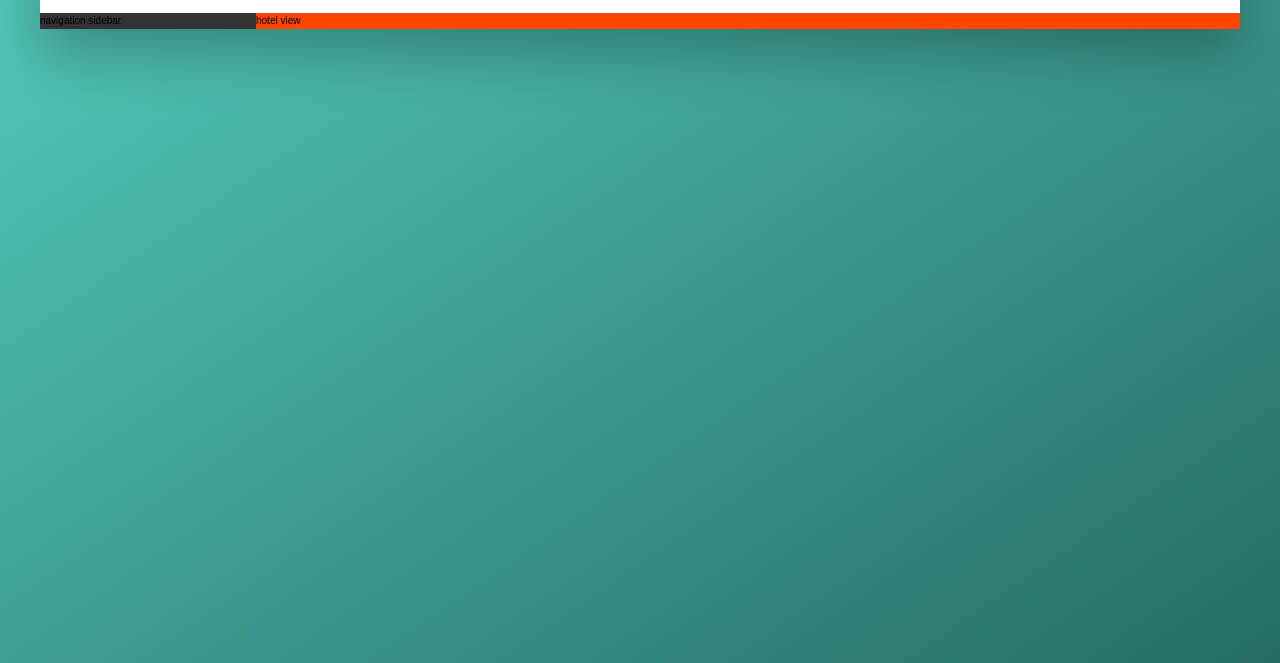
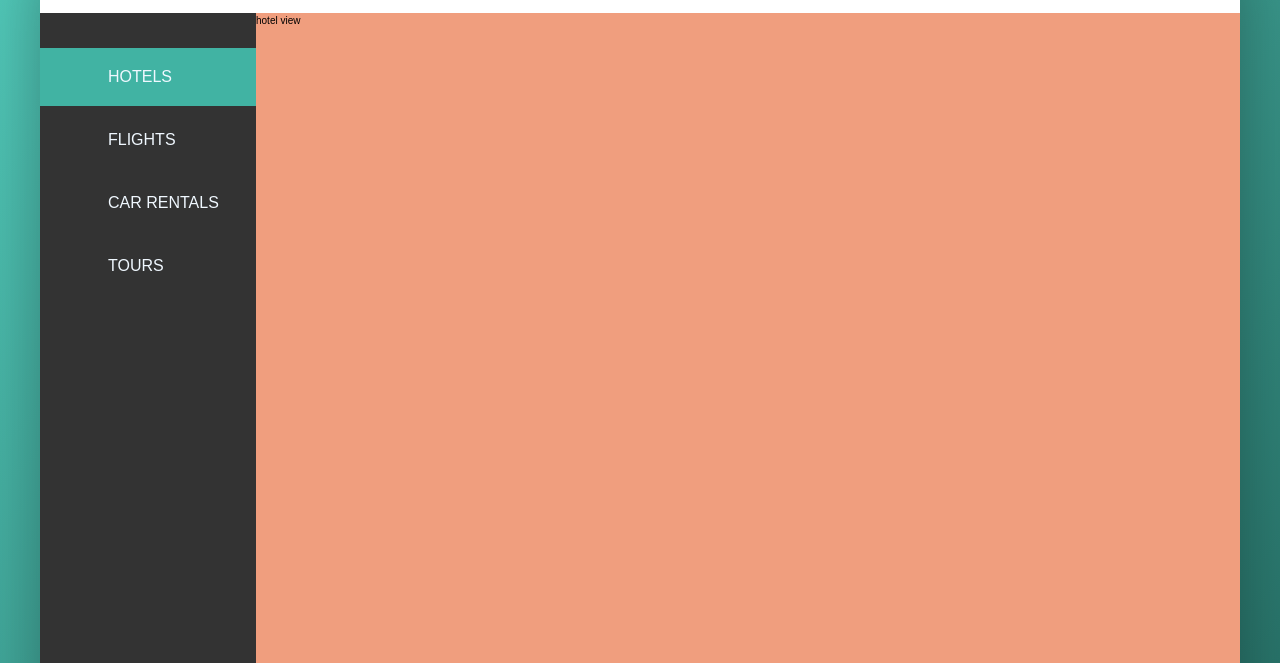
Before and after one commit to sahilrajdk/booking-website, a website: page index.html in a window 1280 px wide. Shown: the part 137-800 px from the top of the page. Drawn offline with Linux system fonts and the light colour scheme.

Commit message:
sidebar complete

```diff
--- a/index.html
+++ b/index.html
@@ -51,7 +51,43 @@
       </header>
       <div class="content">
         <nav class="sidebar">
-          navigation sidebar
+          <ul class="side-nav">
+            <li class="side-nav__item side-nav__item--active">
+              <a href="#" class="side-nav__link ">
+                <svg class="side-nav__icon">
+                  <use xlink:href="img/sprite.svg#icon-home"></use>
+                </svg>
+                <span>Hotels</span>
+              </a>
+            </li>
+            <li class="side-nav__item">
+              <a href="#" class="side-nav__link">
+                <svg class="side-nav__icon">
+                  <use xlink:href="img/sprite.svg#icon-aircraft"></use>
+                </svg>
+                <span>Flights</span>
+              </a>
+            </li>
+            <li class="side-nav__item">
+              <a href="#" class="side-nav__link">
+                <svg class="side-nav__icon">
+                  <use xlink:href="img/sprite.svg#icon-key"></use>
+                </svg>
+                <span>Car Rentals</span>
+              </a>
+            </li>
+            <li class="side-nav__item">
+              <a href="#" class="side-nav__link">
+                <svg class="side-nav__icon">
+                  <use xlink:href="img/sprite.svg#icon-map"></use>
+                </svg>
+                <span>Tours</span>
+              </a>
+            </li>
+          </ul>
+          <div class="legal">
+            &copy; 2019
+          </div>
         </nav>
         <main class="hotel-view">
           hotel view
--- a/sass/_components.scss
+++ b/sass/_components.scss
@@ -104,3 +104,68 @@
     color: var(color-Grey-light-1);
   }
 }
+
+//sidebar
+.side-nav {
+  font-size: 1.6rem;
+  list-style: none;
+  margin-top: 3.5rem;
+
+  &__item {
+    position: relative;
+    &:not(:last-child) {
+      margin-bottom: 0.5rem;
+    }
+  }
+
+  &__item::before {
+    content: "";
+    position: absolute;
+    top: 0;
+    left: 0;
+    height: 100%;
+    width: 3px;
+    background-color: var(--color-primary);
+    transform: scaleY(0);
+    transition: transform 0.2s, width 0.1s cubic-bezier(1, 0, 0, 1) 0.2s,
+      background-color 0.1s;
+  }
+  &__item:active::before {
+    background-color: var(--color-primary-light);
+  }
+  &__item:hover::before,
+  &__item--active::before {
+    transform: scaleY(1);
+    width: 100%;
+  }
+
+  &__link:link,
+  &__link:visited {
+    text-decoration: none;
+    text-transform: uppercase;
+    color: aliceblue;
+
+    padding: 1.5rem 3rem;
+    display: flex;
+    align-items: center;
+    position: relative;
+    z-index: 10;
+  }
+  &__link:hover {
+  }
+  &__icon {
+    fill: aliceblue;
+    width: 1.75em;
+    height: 1.75em;
+    margin-right: 1rem;
+  }
+}
+
+//legal
+
+.legal {
+  font-size: 1.2rem;
+  text-align: center;
+  color: var(--color-Grey-light-4);
+  padding: 2.5rem;
+}
--- a/sass/_layout.scss
+++ b/sass/_layout.scss
@@ -19,14 +19,16 @@
 }
 
 .sidebar {
+  display: flex;
+  flex-direction: column;
   background-color: var(--color-Grey-dark-1);
-
   flex: 0 0 18%;
+  justify-content: space-between;
 }
 
 .hotel-view {
   background-color: #fff;
-  background-color: orangered;
-
+  background-color: rgb(240, 158, 126);
+  height: 80rem;
   flex: 1;
 }
```
Also changed, not shown: css/style.css.
